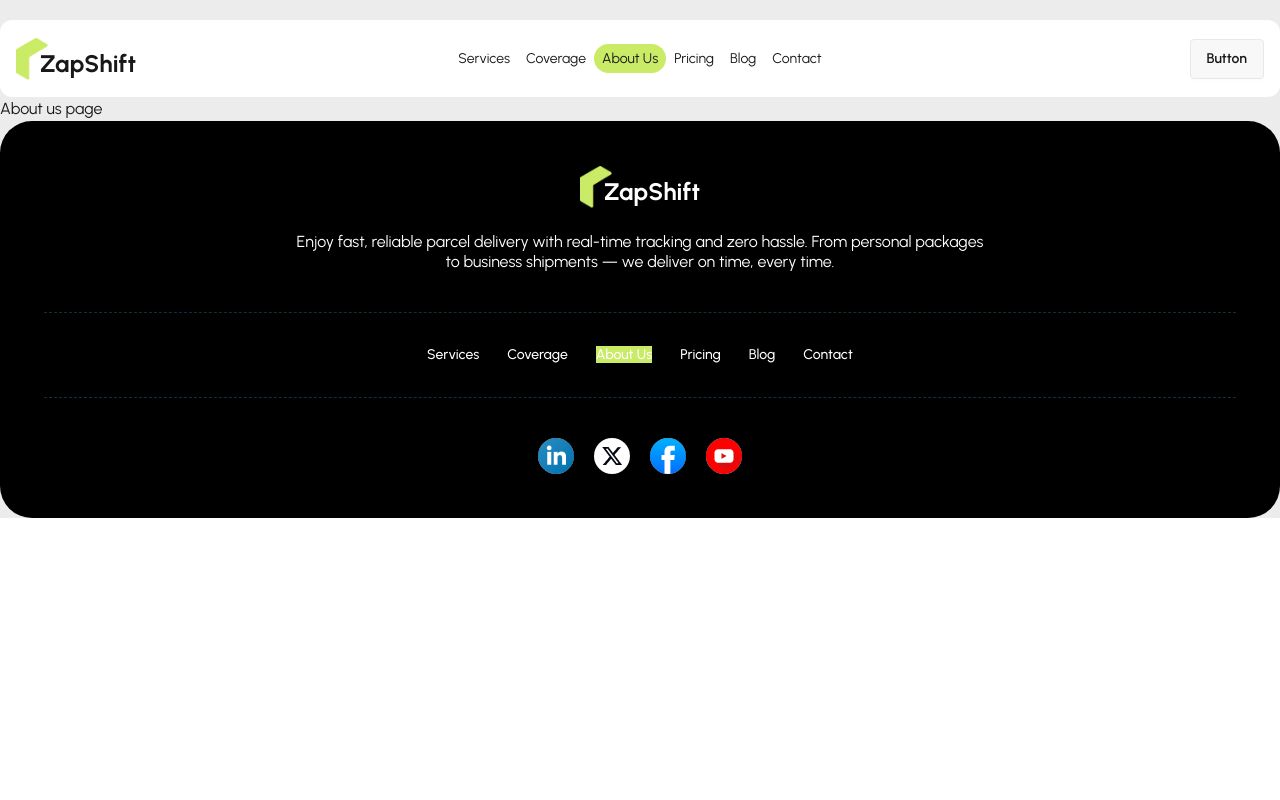
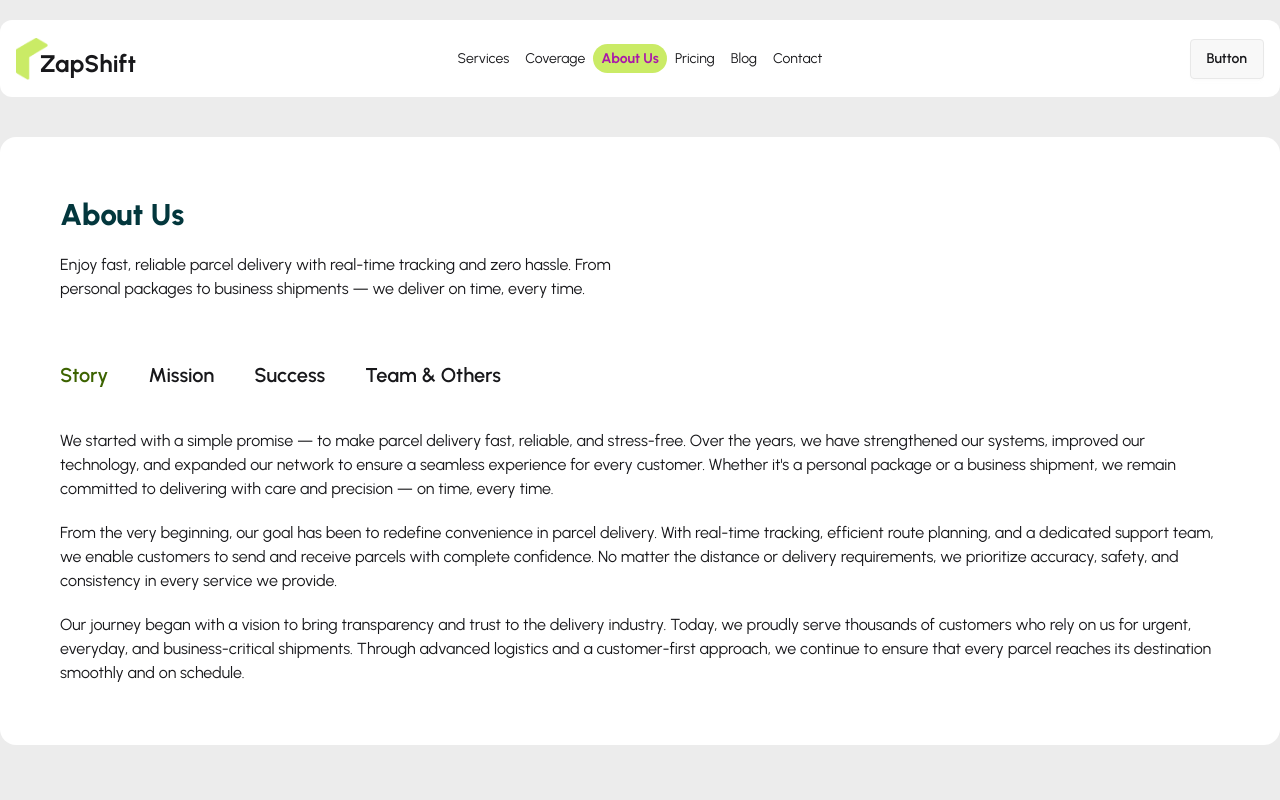
Before and after one commit to ashiqur0/zap-shift-client, a React (Vite) app: page /aboutUs in a window 1280 px wide. Shown: the top 800 px of the page. Built offline with nearby package versions, Linux system fonts and the light colour scheme.

Commit message:
AboutUs Page: Build About Us Page

```diff
--- /dev/null
+++ b/public/aboutus.json
@@ -0,0 +1,22 @@
+{
+  "Story": [
+    "We started with a simple promise — to make parcel delivery fast, reliable, and stress-free. Over the years, we have strengthened our systems, improved our technology, and expanded our network to ensure a seamless experience for every customer. Whether it's a personal package or a business shipment, we remain committed to delivering with care and precision — on time, every time.",
+    "From the very beginning, our goal has been to redefine convenience in parcel delivery. With real-time tracking, efficient route planning, and a dedicated support team, we enable customers to send and receive parcels with complete confidence. No matter the distance or delivery requirements, we prioritize accuracy, safety, and consistency in every service we provide.",
+    "Our journey began with a vision to bring transparency and trust to the delivery industry. Today, we proudly serve thousands of customers who rely on us for urgent, everyday, and business-critical shipments. Through advanced logistics and a customer-first approach, we continue to ensure that every parcel reaches its destination smoothly and on schedule."
+  ],
+  "Mission": [
+    "Our mission is to create a delivery experience that is simple, transparent, and dependable. We strive to eliminate the common hassles associated with parcel services by combining smart technology with efficient logistics. Every decision we make is guided by our goal to make deliveries faster, safer, and more convenient for everyone.",
+    "We aim to lead the industry through innovation and unwavering commitment to quality. By investing in modern tools, optimizing our operational processes, and training our team to uphold excellence, we ensure that customers always receive a premium delivery experience. Our mission is to empower individuals and businesses with seamless delivery solutions they can trust.",
+    "At the heart of our mission is the desire to make every parcel journey stress-free. We focus on enhancing delivery speed, accuracy, and communication, ensuring that customers stay informed and confident throughout the process. By listening to our users and adapting to their needs, we continue to evolve and improve our services daily."
+  ],
+  "Success": [
+    "Our success is defined by the trust our customers place in us. Through consistent performance, timely deliveries, and excellent support, we have built a strong reputation in the logistics industry. These achievements reflect our dedication to maintaining high standards and continuously improving our services.",
+    "Over the years, we have reached major milestones that showcase our operational strength — from expanding our service regions to improving delivery speed and accuracy. Businesses and individuals alike rely on our reliable systems and proven track record. Our growing customer base is a testament to our commitment to excellence.",
+    "We take pride in the measurable impact we have created: faster deliveries, fewer delays, and higher customer satisfaction scores. Our success is strengthened by our team, technology, and dedication to solving real logistical challenges. As we continue to innovate, we aim to achieve even greater results in the years ahead."
+  ],
+  "Team_Others": [
+    "Our team is the backbone of our organization. From logistics planners to delivery partners and support representatives, each member plays a crucial role in maintaining our service quality. Their dedication ensures that every parcel is handled with care and delivered with precision.",
+    "Beyond our core staff, we collaborate with trusted partners, technology providers, and regional networks to enhance our capabilities. This extended ecosystem allows us to serve customers more efficiently and adapt quickly to changing delivery demands. Together, we form a strong, unified workforce committed to excellence.",
+    "We believe that great results come from great teamwork. Our employees undergo continuous training, embrace collaboration, and uphold a shared commitment to reliability and customer satisfaction. By combining expertise with passion, our team ensures that every customer receives a superior delivery experience."
+  ]
+}
--- a/src/index.css
+++ b/src/index.css
@@ -21,4 +21,6 @@ body {
 
 .active {
   background-color: #CAEB66;
+  font-weight: bold;
+  color: rgb(170, 23, 170);
 }
--- a/src/pages/AboutUs/AboutUs.jsx
+++ b/src/pages/AboutUs/AboutUs.jsx
@@ -1,9 +1,57 @@
-import React from 'react';
+import React, { useState } from 'react';
+import { useLoaderData } from 'react-router';
 
 const AboutUs = () => {
+    const aboutUs = useLoaderData();
+    const [data, setData] = useState(null);
+    const [value, setValue] = useState(null);
+
+    const handleSetData = (value) => {
+        if (value === 'Story') {
+            setData(aboutUs.Story);
+            setValue('Story')
+        }
+        else if (value === 'Mission') {
+            setData(aboutUs.Mission);
+            setValue('Mission')
+        }
+        else if (value === 'Success') {
+            setData(aboutUs.Success);
+            setValue('Success')
+        }
+        else if (value === 'Team_Others') {
+            setData(aboutUs.Team_Others);
+            setValue('Team_Others')
+        }
+    }
+
     return (
-        <div>
-            <h1>About us page</h1>
+        <div className='md: max-w-7xl md:mx-auto mx-3 min-h-screen '>
+            <div className='bg-white rounded-2xl p-15 my-10'>
+                <h1 className='text-2xl md:text-3xl text-secondary font-extrabold'>About Us</h1>
+                <p className='text-txt w-1/2 mt-5'>Enjoy fast, reliable parcel delivery with real-time tracking and zero hassle. From personal packages to business shipments — we deliver on time, every time.</p>
+
+                <div className='mt-5 pt'>
+                    <div className='flex items-center py-10 gap-10'>
+                        <h4
+                            onClick={() => handleSetData('Story')}
+                            className={`text-xl font-semibold text-txt cursor-pointer ${(value == 'Story' || value == null) && 'text-lime-800'}`}
+                        >Story</h4>
+
+                        <h4 onClick={() => handleSetData('Mission')} className={`text-xl font-semibold text-txt cursor-pointer ${value === 'Mission' && 'text-lime-800'}`}>Mission</h4>
+
+                        <h4 onClick={() => handleSetData('Success')} className={`text-xl font-semibold text-txt cursor-pointer ${value === 'Success' && 'text-lime-800'}`}>Success</h4>
+
+                        <h4 onClick={() => handleSetData("Team_Others")} className={`text-xl font-semibold text-txt cursor-pointer ${value === 'Team_Others' && 'text-lime-800'}`}>Team & Others</h4>
+                    </div>
+
+                    <div className='flex flex-col gap-5 text-txt'>
+                        <p>{data === null ? aboutUs.Story[0] : data[0]}</p>
+                        <p>{data === null ? aboutUs.Story[1] : data[1]}</p>
+                        <p>{data === null ? aboutUs.Story[2] : data[2]}</p>
+                    </div>
+                </div>
+            </div>
         </div>
     );
 };
--- a/src/routes/router.jsx
+++ b/src/routes/router.jsx
@@ -29,7 +29,8 @@ const router = createBrowserRouter([
             },
             {
                 path: '/aboutUs',
-                Component: AboutUs
+                Component: AboutUs,
+                loader: () => fetch('/aboutus.json')
             },
             {
                 path: '/pricing',
```
